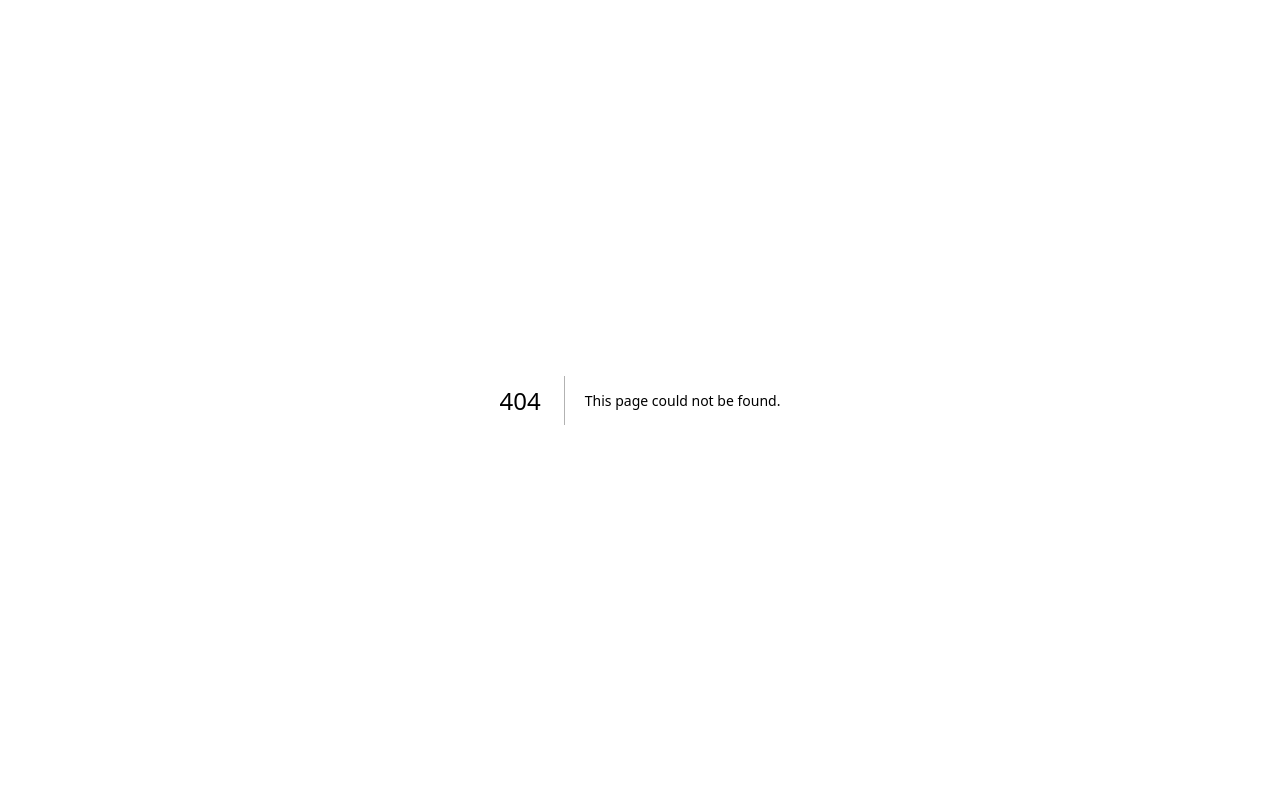
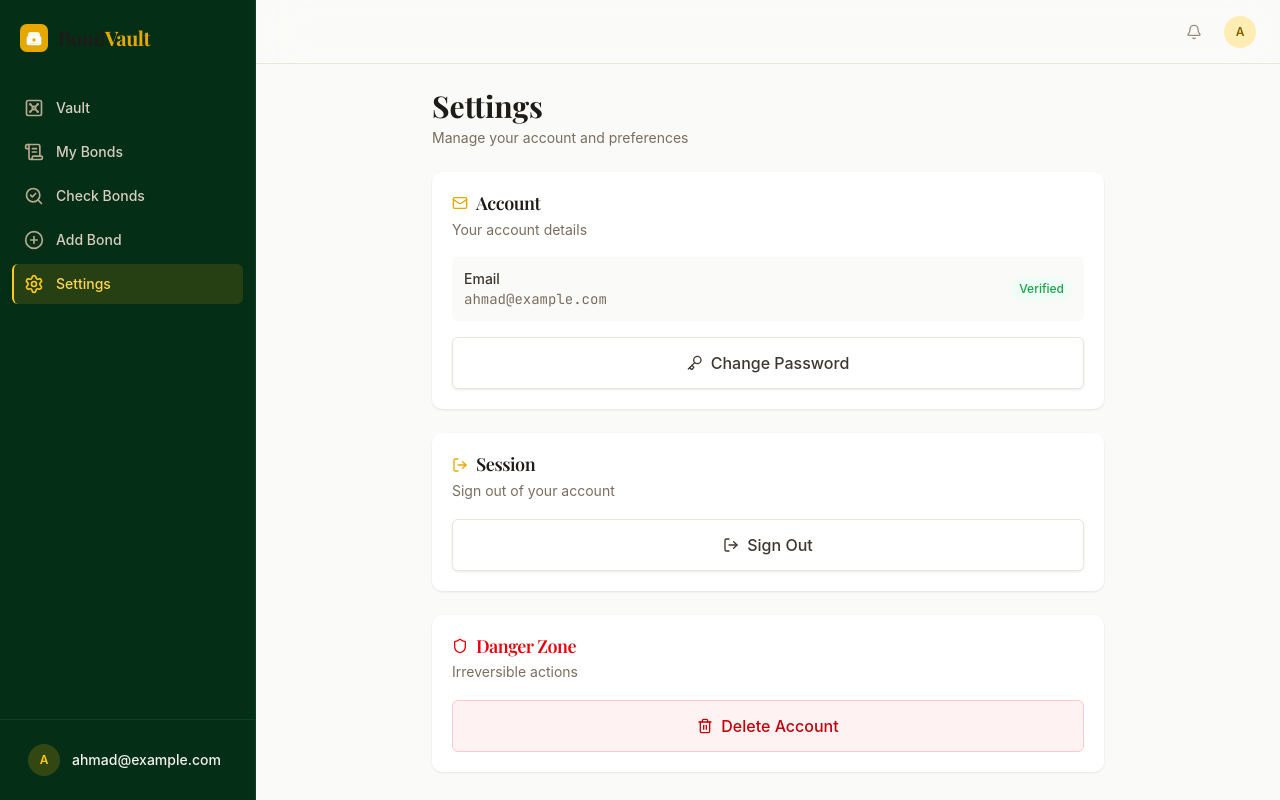
Before and after one commit to HassanAliMAli/bond-vault, a Next.js app: page /settings in a window 1280 px wide. Before the commit this address had no page. Built offline with nearby package versions, Linux system fonts and the light colour scheme.

Commit message:
Add settings page (account info, password change, delete account), 404 page with branded illustration, global error boundary, and loading skeleton
Co-authored-by: CommandCodeBot <noreply@commandcode.ai>

```diff
--- /dev/null
+++ b/app/(app)/settings/client.tsx
@@ -0,0 +1,126 @@
+"use client";
+
+import { useState } from "react";
+import { PageTransition } from "@/components/shared/page-transition";
+import { Card, CardContent, CardHeader, CardTitle, CardDescription } from "@/components/ui/card";
+import { Button } from "@/components/ui/button";
+import { Input } from "@/components/ui/input";
+import { Separator } from "@/components/ui/separator";
+import { LogOut, Mail, Key, Trash2, Shield } from "lucide-react";
+
+export function SettingsPageClient() {
+  const [changingPassword, setChangingPassword] = useState(false);
+  const [showDeleteConfirm, setShowDeleteConfirm] = useState(false);
+
+  return (
+    <PageTransition className="space-y-6 max-w-2xl mx-auto">
+      <div>
+        <h1 className="font-display text-2xl lg:text-3xl font-bold text-warm-900">
+          Settings
+        </h1>
+        <p className="text-sm text-muted mt-1">Manage your account and preferences</p>
+      </div>
+
+      {/* Account info */}
+      <Card variant="elevated">
+        <CardHeader>
+          <CardTitle className="flex items-center gap-2">
+            <Mail className="h-4 w-4 text-gold-500" />
+            Account
+          </CardTitle>
+          <CardDescription>Your account details</CardDescription>
+        </CardHeader>
+        <CardContent>
+          <div className="space-y-4">
+            <div className="flex items-center justify-between p-3 rounded-[var(--radius-sm)] bg-warm-50">
+              <div>
+                <p className="text-sm font-medium text-warm-800">Email</p>
+                <p className="text-sm text-muted font-mono">ahmad@example.com</p>
+              </div>
+              <span className="text-xs text-emerald-600 bg-emerald-50 px-2 py-1 rounded-full font-medium">
+                Verified
+              </span>
+            </div>
+
+            <Button
+              variant="secondary"
+              size="lg"
+              className="w-full"
+              onClick={() => setChangingPassword(!changingPassword)}
+            >
+              <Key className="h-4 w-4" />
+              Change Password
+            </Button>
+
+            {changingPassword && (
+              <div className="space-y-3 p-4 rounded-[var(--radius-md)] border border-[var(--border)] animate-fade-up">
+                <Input label="Current password" type="password" placeholder="Enter current password" />
+                <Input label="New password" type="password" placeholder="Min. 8 characters" />
+                <Input label="Confirm new password" type="password" placeholder="Re-enter new password" />
+                <div className="flex gap-3 pt-2">
+                  <Button variant="primary" size="md" className="flex-1">Update Password</Button>
+                  <Button variant="ghost" size="md" className="flex-1" onClick={() => setChangingPassword(false)}>Cancel</Button>
+                </div>
+              </div>
+            )}
+          </div>
+        </CardContent>
+      </Card>
+
+      {/* Session */}
+      <Card variant="elevated">
+        <CardHeader>
+          <CardTitle className="flex items-center gap-2">
+            <LogOut className="h-4 w-4 text-gold-500" />
+            Session
+          </CardTitle>
+          <CardDescription>Sign out of your account</CardDescription>
+        </CardHeader>
+        <CardContent>
+          <Button variant="secondary" size="lg" className="w-full">
+            <LogOut className="h-4 w-4" />
+            Sign Out
+          </Button>
+        </CardContent>
+      </Card>
+
+      {/* Danger zone */}
+      <Card variant="elevated">
+        <CardHeader>
+          <CardTitle className="flex items-center gap-2 text-red-600">
+            <Shield className="h-4 w-4" />
+            Danger Zone
+          </CardTitle>
+          <CardDescription>Irreversible actions</CardDescription>
+        </CardHeader>
+        <CardContent>
+          {!showDeleteConfirm ? (
+            <Button
+              variant="destructive"
+              size="lg"
+              className="w-full"
+              onClick={() => setShowDeleteConfirm(true)}
+            >
+              <Trash2 className="h-4 w-4" />
+              Delete Account
+            </Button>
+          ) : (
+            <div className="space-y-3 p-4 rounded-[var(--radius-md)] border border-red-200 bg-red-50 animate-fade-up">
+              <p className="text-sm text-red-700 font-medium">
+                Are you absolutely sure? This will permanently delete your account and all bonds.
+              </p>
+              <div className="flex gap-3">
+                <Button variant="destructive" size="md" className="flex-1">
+                  Yes, Delete Everything
+                </Button>
+                <Button variant="secondary" size="md" className="flex-1" onClick={() => setShowDeleteConfirm(false)}>
+                  Cancel
+                </Button>
+              </div>
+            </div>
+          )}
+        </CardContent>
+      </Card>
+    </PageTransition>
+  );
+}
--- /dev/null
+++ b/app/(app)/settings/page.tsx
@@ -0,0 +1,11 @@
+import type { Metadata } from "next";
+
+export const metadata = {
+  title: "Settings — BondVault",
+};
+
+export default function SettingsPage() {
+  return <SettingsPageClient />;
+}
+
+import { SettingsPageClient } from "./client";
--- /dev/null
+++ b/app/error.tsx
@@ -0,0 +1,24 @@
+"use client";
+
+import { ErrorState } from "@/components/shared/error-state";
+
+export default function GlobalErrorPage({
+  reset,
+}: {
+  error: Error & { digest?: string };
+  reset: () => void;
+}) {
+  return (
+    <div className="min-h-screen flex items-center justify-center bg-[var(--background)]">
+      <ErrorState
+        title="Something went wrong"
+        description="We encountered an unexpected error. Please try again or go back to your vault."
+        onRetry={reset}
+        action={{
+          label: "Go to Vault",
+          onClick: () => (window.location.href = "/vault"),
+        }}
+      />
+    </div>
+  );
+}
--- /dev/null
+++ b/app/loading.tsx
@@ -0,0 +1,9 @@
+import { DashboardPageSkeleton } from "@/components/dashboard/dashboard-skeleton";
+
+export default function Loading() {
+  return (
+    <main className="p-4 lg:p-6 lg:max-w-6xl mx-auto w-full">
+      <DashboardPageSkeleton />
+    </main>
+  );
+}
--- /dev/null
+++ b/app/not-found.tsx
@@ -0,0 +1,42 @@
+import Link from "next/link";
+import { Logo } from "@/components/shared/logo";
+import { Button } from "@/components/ui/button";
+
+export default function NotFoundPage() {
+  return (
+    <div className="min-h-screen flex items-center justify-center px-4 bg-[var(--background)]">
+      <div className="text-center max-w-md">
+        <div className="mb-8">
+          <svg
+            width="100"
+            height="100"
+            viewBox="0 0 100 100"
+            fill="none"
+            className="mx-auto mb-6"
+          >
+            <circle cx="50" cy="50" r="45" stroke="var(--border)" strokeWidth="1.5" fill="var(--surface)" />
+            <path
+              d="M35 35l30 30M65 35l-30 30"
+              stroke="var(--muted)"
+              strokeWidth="2"
+              strokeLinecap="round"
+            />
+            <circle cx="50" cy="50" r="18" stroke="#E6A800" strokeWidth="1.5" fill="none" opacity="0.4" />
+          </svg>
+          <h1 className="font-display text-4xl font-bold text-warm-900 mb-3">
+            404
+          </h1>
+          <p className="text-muted text-sm mb-4">
+            This bond number doesn&apos;t exist. The page you&apos;re looking
+            for has been moved or doesn&apos;t exist.
+          </p>
+        </div>
+        <Link href="/vault">
+          <Button variant="primary" size="lg">
+            Back to Vault
+          </Button>
+        </Link>
+      </div>
+    </div>
+  );
+}
```
